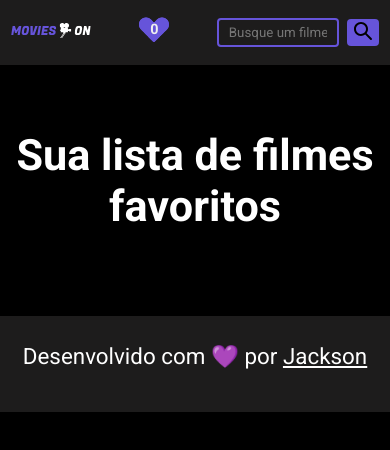
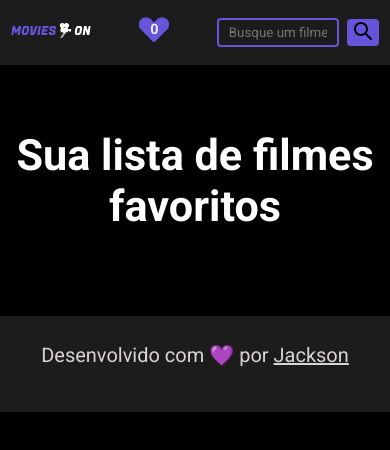
Before and after one commit to jacks0nsilva/movies-on, a React (Vite) app: page /favoritos in a window 390 px wide. Shown: the top 450 px of the page. Built offline with nearby package versions, Linux system fonts and the light colour scheme.

Commit message:
fonte do footer alterada

```diff
--- a/src/styles/Footer.module.css
+++ b/src/styles/Footer.module.css
@@ -6,7 +6,7 @@
 
 .footer p{
     text-align: center;
-    color: white;
+    color: #dad3d3;
     font-size: 1.4rem;
     padding: 1.7rem .7rem 0rem .7rem;
 }
@@ -16,3 +16,9 @@
     color: currentColor;
 
 }
+
+@media (max-width: 500px){
+    .footer p{
+        font-size: 1.25rem;
+    }
+}
```
